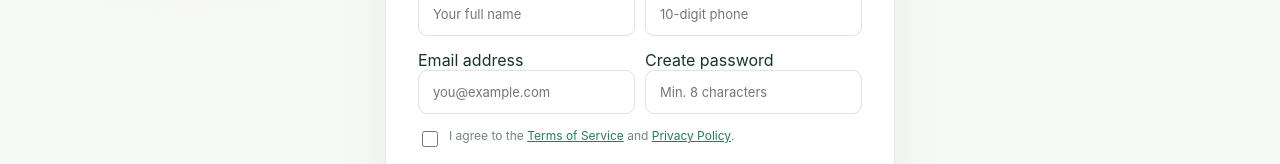
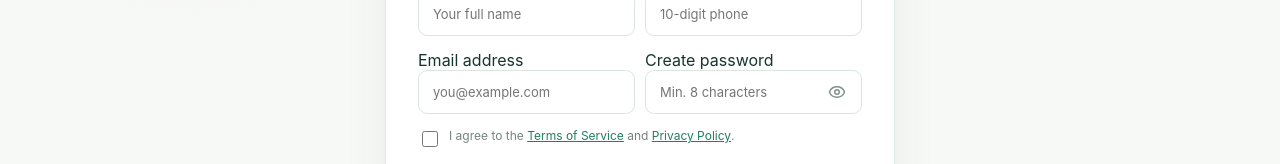
Before and after one commit to ShahzebKhan17/MediMall, a Next.js app in the folder Frontend/: page /register in a window 1280 px wide. Shown: the part 425-589 px from the top of the page. Built offline with nearby package versions, Linux system fonts and the light colour scheme; no server answers; a web font is replaced by a local one.

Commit message:
feat: add case-insensitive email normalization and password visibility toggle

```diff
--- a/Frontend/app/forgot-password/page.tsx
+++ b/Frontend/app/forgot-password/page.tsx
@@ -41,11 +41,12 @@ export default function ForgotPasswordPage() {
     setSuccessMessage(null);
     setLoading(true);
 
+    const cleanEmail = email.trim().toLowerCase();
     try {
-      const res = await api.auth.forgotPassword(email.trim());
+      const res = await api.auth.forgotPassword(cleanEmail);
       setSuccessMessage(
         res.message ||
-          `A password reset link has been dispatched to ${email}. Please check your inbox and spam folder.`
+          `A password reset link has been dispatched to ${cleanEmail}. Please check your inbox and spam folder.`
       );
       setCooldownSeconds(60);
     } catch (err: any) {
--- a/Frontend/app/register/page.tsx
+++ b/Frontend/app/register/page.tsx
@@ -9,6 +9,8 @@ import {
   Check,
   CheckCircle2,
   ChevronLeft,
+  Eye,
+  EyeOff,
   FileText,
   Lock,
   Mail,
@@ -33,6 +35,7 @@ export default function Register() {
   const [phoneOrOwner, setPhoneOrOwner] = useState("");
   const [email, setEmail] = useState("");
   const [password, setPassword] = useState("");
+  const [showPassword, setShowPassword] = useState(false);
   const [medicalLicense, setMedicalLicense] = useState("");
   const [agreedToTerms, setAgreedToTerms] = useState(false);
   const [showTermsModal, setShowTermsModal] = useState(false);
@@ -62,12 +65,13 @@ export default function Register() {
     }
 
     setLoading(true);
+    const cleanEmail = email.trim().toLowerCase();
     try {
       await registerUser(
         {
           name,
           phone: role === "patient" ? phoneOrOwner : "",
-          email,
+          email: cleanEmail,
           address: role === "patient" ? undefined : "Shop Address, Bengaluru",
           medical_license: role === "pharmacy" ? medicalLicense : undefined,
         },
@@ -88,8 +92,9 @@ export default function Register() {
     if (cooldownSeconds > 0) return;
     setResending(true);
     setResendStatus(null);
+    const cleanEmail = email.trim().toLowerCase();
     try {
-      await resendVerificationEmail(email);
+      await resendVerificationEmail(cleanEmail);
       setResendStatus("A fresh verification email has been sent! Check your inbox & spam folder.");
       setCooldownSeconds(60);
     } catch (err: any) {
@@ -296,13 +301,37 @@ export default function Register() {
               </label>
               <label>
                 Create password
+                <div style={{ position: "relative", width: "100%" }}>
                   <input
                     required
-                  type="password"
+                    type={showPassword ? "text" : "password"}
                     value={password}
                     onChange={(e) => setPassword(e.target.value)}
                     placeholder="Min. 8 characters"
+                    style={{ paddingRight: "40px" }}
                   />
+                  <button
+                    type="button"
+                    onClick={() => setShowPassword(!showPassword)}
+                    style={{
+                      position: "absolute",
+                      right: "12px",
+                      top: "50%",
+                      transform: "translateY(-50%)",
+                      background: "none",
+                      border: "none",
+                      cursor: "pointer",
+                      color: "#82918b",
+                      display: "flex",
+                      alignItems: "center",
+                      justifyContent: "center",
+                      padding: "4px",
+                    }}
+                    aria-label={showPassword ? "Hide password" : "Show password"}
+                  >
+                    {showPassword ? <EyeOff size={18} /> : <Eye size={18} />}
+                  </button>
+                </div>
               </label>
             </div>
 
--- a/Frontend/app/verify-email/page.tsx
+++ b/Frontend/app/verify-email/page.tsx
@@ -114,7 +114,8 @@ function VerifyEmailContent() {
     setResendError(null);
     setResendSuccess(null);
 
-    const targetEmail = emailInput.trim() || user?.email;
+    const rawTarget = emailInput.trim() || user?.email || "";
+    const targetEmail = rawTarget.trim().toLowerCase();
     if (!targetEmail) {
       setResendError("Please enter your registered email address.");
       return;
```
Also changed, not shown: Frontend/app/login/page.tsx (+30 -2 lines), 1 other file (tests, documents, lock files or other folders). Lines whose indentation alone changed are shown as unchanged.
